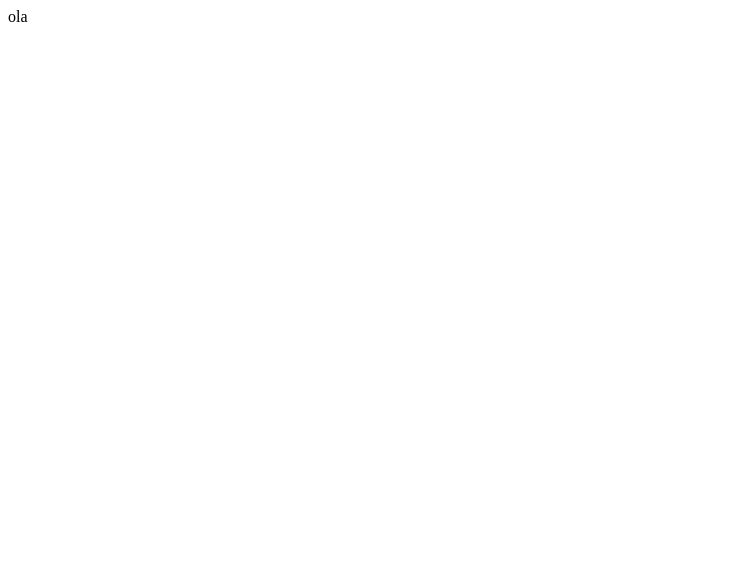
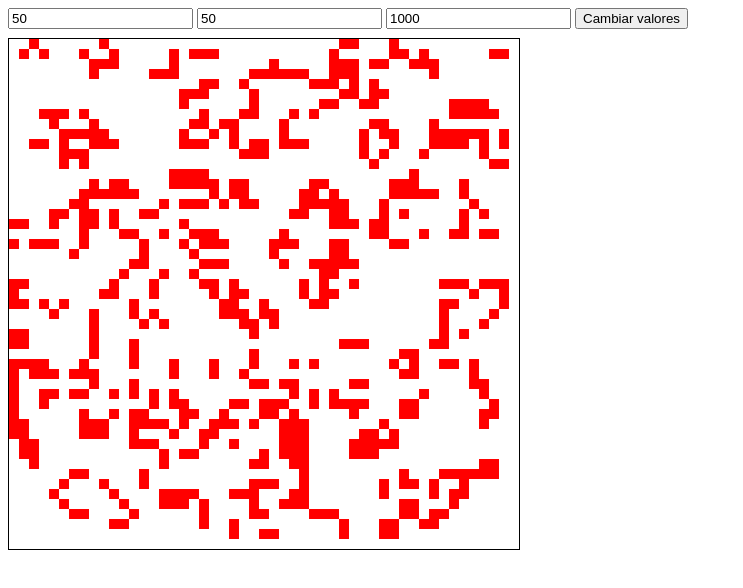
Before and after one commit to corres2/corres2.github.io, a plain HTML site: page prueba.html in a window 1280 px wide. Shown: the whole page, without its empty margins (0-743 px from the left). Drawn offline with Linux system fonts and the light colour scheme.

Commit message:
Update prueba.html

```diff
--- a/prueba.html
+++ b/prueba.html
@@ -1 +1,187 @@
-ola
+<!DOCTYPE html>
+<html>
+<head>
+	<title>CANVAS</title>
+	<SCRIPT TYPE="text/javascript">
+
+	</SCRIPT>
+
+</head>
+<body onLoad=initialise()>
+	<div id="cajas" style="width:100%;height:30px; float:left">
+		<input id="iw" type="number" value="50">
+		<input id="il" type="number"value="50">
+		<input id="is" type="number" value="1000">
+		<input type="button" name="cambia" value="Cambiar valores"
+			onclick=" window.reiniciar(1)">
+
+	</div>
+	<canvas id="mycanvas" width="510px" height="510px" style="border: 1px solid #000; ">
+	</canvas>
+	<script type="text/javascript">
+	function initialise(){
+		var canvas=document.getElementById("mycanvas");
+		canvas.addEventListener("mousedown",function(event){
+			c_x=event.pageX;
+			c_y=event.pageY	;
+			var pos = document.getElementById("mycanvas").getBoundingClientRect();
+			xx=parseInt(c_x/10-(pos.left/10-1));
+			xy=parseInt(c_y/10-(pos.top/10-1));
+			//alert(mat[xx*10][xy*10]);
+			if(mat[xx][xy]===undefined){
+				ctx.fillRect(((xx-1)*10),((xy-1)*10),10,10);
+				mat[xy][xx]=true;
+			}else{
+				ctx.fillStyle = "#FFF";
+				ctx.fillRect(((xx-1)*10),((xy-1)*10),10,10);
+				mat[xy][xx]=undefined;
+				ctx.fillStyle = "#F00";
+			}
+		//alert(parseInt(xx)+"   "+parseInt(xy)+" ");
+		},false);
+	}
+	var mat=[];
+	var gen=[];
+	var vac=[]
+	lenght=70;
+	width=90
+	speed=1000;
+	aux=0;
+	var canvas,ctx;
+		canvas=document.getElementById("mycanvas");
+		ctx =canvas.getContext("2d");
+		ctx.fillStyle = "#FF0000";
+	function getSpeed(){
+		window.speed=document.getElementById("is").value;
+		return(window.speed);
+	}
+	function cambiar(){
+		//console.log(width)
+		width=document.getElementById("iw").value;
+
+		lenght=document.getElementById("il").value;
+		window.speed=document.getElementById("is").value;
+		document.getElementById("mycanvas").width=parseInt(window.width)*10+10;
+		document.getElementById("mycanvas").height=parseInt(window.lenght)*10+10;
+		ctx.fillStyle = "#FF0000";
+		//reiniciar();
+	}
+	function inicializar(){
+		for(i=0;i<=lenght+2;i++){
+			mat[i]=new Array(width+2);
+			gen[i]=new Array(width+2);
+			vac[i]=new Array(width+2);
+		}
+	}
+	function generacionCero(){
+		for(i=1;i<=lenght;i++){
+			s="";
+			for(j=1;j<=width;j++){
+				if(Math.random()<.50){
+					mat[i][j]=true;
+				}
+			}
+		}
+	}
+	function imprimir(){
+		ctx.clearRect(0, 0, 900, 900);
+		for(i=1;i<=lenght;i++){
+			s="";
+			for(j=1 ;j<=width;j++){
+				if(mat[i][j]==true){
+					ctx.fillRect((j-1)*10,(i-1)*10,10,10);
+					s+="*"
+				}else{
+					s+="-";
+				}
+			}
+			//console.log(s);
+		}
+	}
+	function reiniciar(a){
+		//alert("")
+		aux=a;
+		cambiar();
+		console.log("FUNCION REINICIAR");
+		inicializar();
+		generacionCero();
+		imprimir();
+	}
+	reiniciar(0);
+	function generacion(){
+		for(i=1;i<=lenght;i++){
+			for(j=1;j<=width;j++){
+				gen[i][j]=mat[i][j];
+				mat[i][j]=vac[i][j];
+			}
+		}
+		for(i=1;i<=lenght;i++){
+			for(j=1 ;j<=width;j++){
+				cont=0;
+				if(gen[i-1][j-1]===true){
+					cont++;
+				}
+				if(gen[i-1][j]===true){
+					cont++;
+				}
+				if(gen[i-1][j+1]===true){
+					cont++;
+				}
+				if(gen[i][j-1]===true){
+					cont++;
+				}
+				if(gen[i][j+1]===true){
+					cont++;
+				}
+				if(gen[i+1][j-1]===true){
+					cont++;
+				}
+				if(gen[i+1][j]===true){
+					cont++;
+				}
+				if(gen[i+1][j+1]===true){
+					cont++;
+				}
+				/*console.log(gen[i-1][j-1] +" " +gen[i-1][j] +" "+ gen[i-1][j+1]);
+				console.log(gen[i][j-1] +" " + gen[i][j+1]);
+				console.log(gen[i+1][j-1]  +" "+ gen[i+1][j]  +" "+ gen[i+1][j+1] + cont +"\n");*/
+					//console.log(cont);
+				if(gen[i][j]==true){
+					if(cont==2 || cont==3){
+						mat[i][j]=true;
+					}else{
+						mat[i][j]=undefined;
+					}
+
+				}else{
+					if(cont==3){
+						mat[i][j]=true;
+					}else{
+						mat[i][j]=undefined;
+					}
+				}
+			}
+		}
+		console.log("\n");
+		imprimir();
+	}
+
+	function iniciar(){
+		itv=setInterval(function(){
+			if(aux==1){
+				aux=0;
+				console.log("Entro al IF--- valor de aux= "+aux);
+				clearInterval(itv);
+				iniciar();
+			}else{
+				generacion();
+			}
+		},getSpeed());
+	}
+	iniciar();
+
+
+
+ 		</script>
+</body>
+</html>
```
